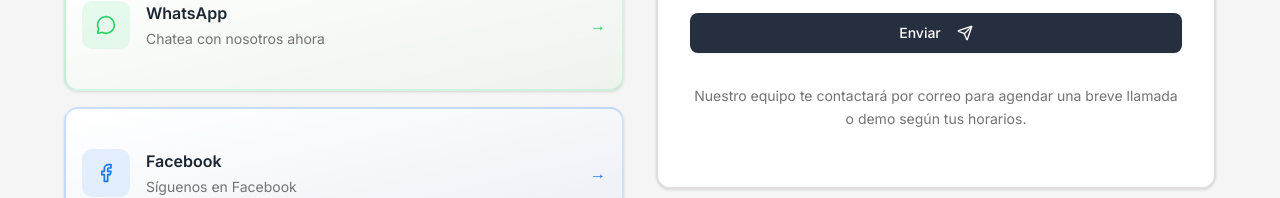
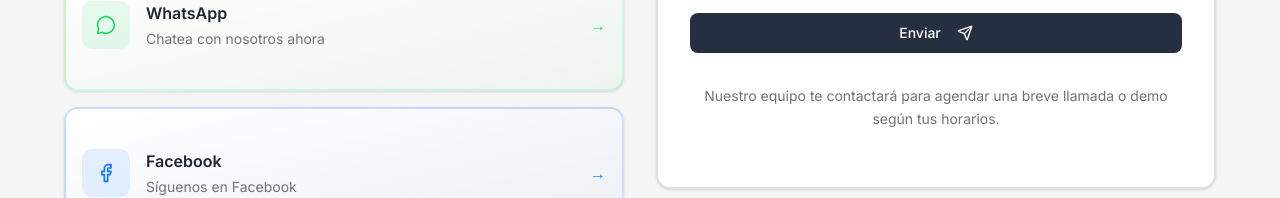
Before and after one commit to teriodev95/payaya-web-front, a Next.js app: page / in a window 1280 px wide. Shown: the part 9923-10121 px from the top of the page. Built offline with nearby package versions, Linux system fonts and the light colour scheme.

Commit message:
fix text

```diff
--- a/components/contact.tsx
+++ b/components/contact.tsx
@@ -367,7 +367,7 @@ const Contact = () => {
 
                     {/* Microcopy */}
                     <p className="text-sm text-center text-muted-foreground leading-relaxed pt-2">
-                      Nuestro equipo te contactará por correo para agendar una breve llamada o demo según tus horarios.
+                      Nuestro equipo te contactará para agendar una breve llamada o demo según tus horarios.
                     </p>
                   </form>
                 </Form>
```
